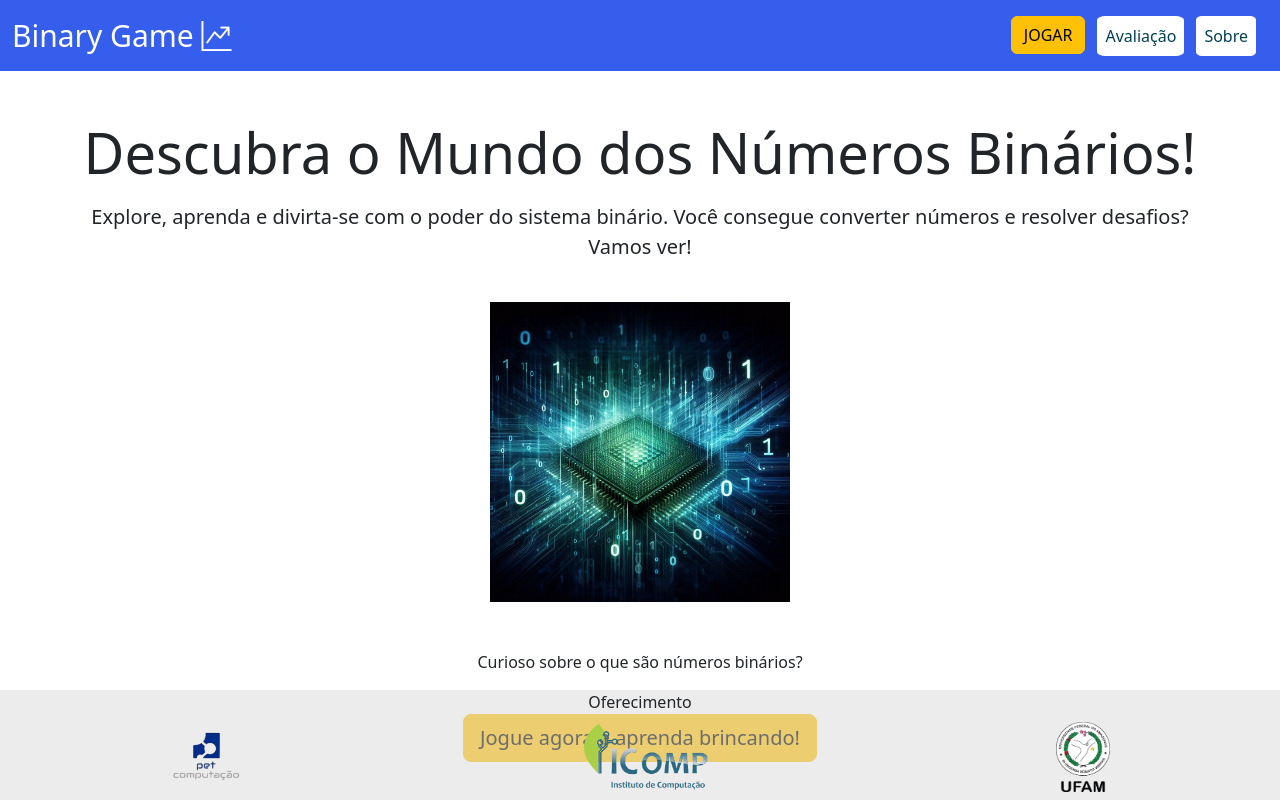
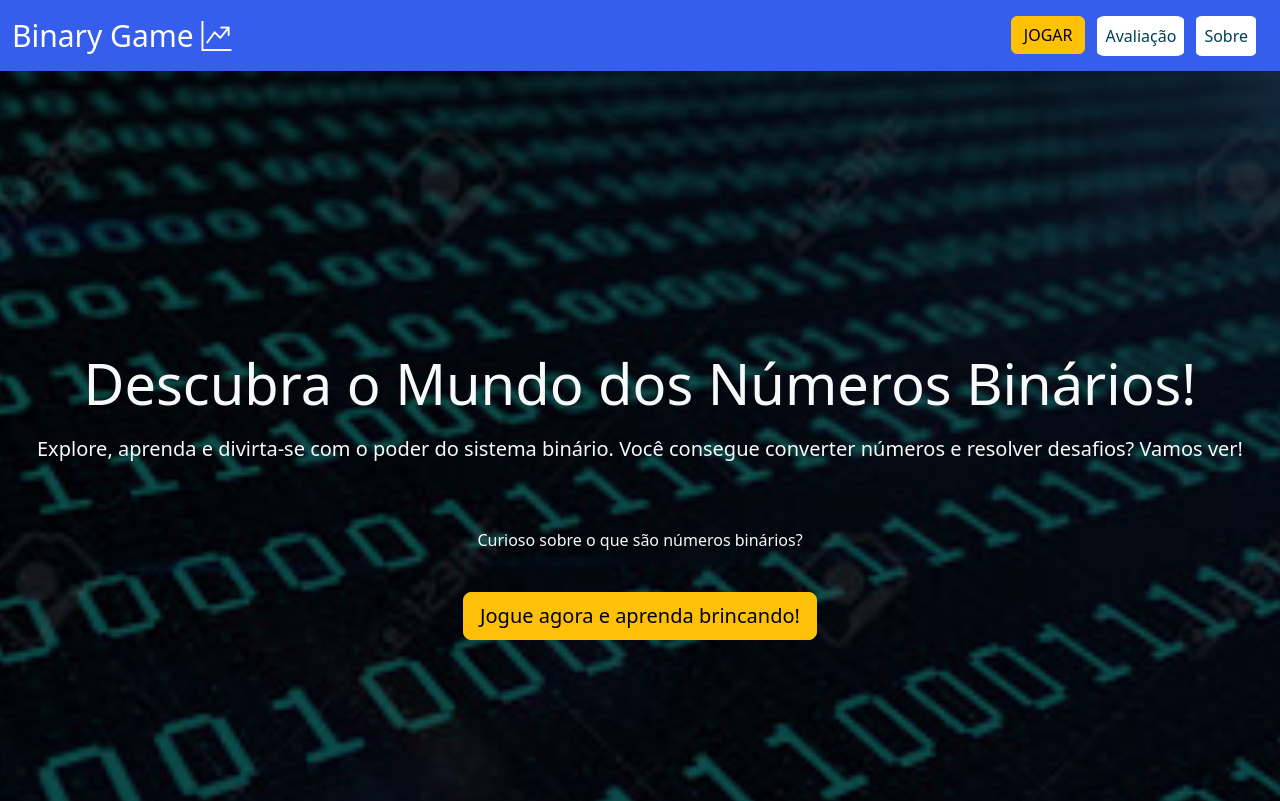
Before and after one commit to rodrigoscorrea/BinaryGame, a React (Create React App) app in the folder frontend/: page / in a window 1280 px wide. Shown: the top 801 px of the page. Built offline with nearby package versions, Linux system fonts and the light colour scheme.

Commit message:
ladingPage com backgroundImage

```diff
--- a/frontend/src/components/Footer.jsx
+++ b/frontend/src/components/Footer.jsx
@@ -5,7 +5,7 @@ function Footer() {
   return (
     <>
       {/* Rodapé fixado ao fundo da página */}
-      <div className="row fixed-bottom" style={{ backgroundColor: "rgba(217,217,217,0.5)" }}>
+      <div className="row " style={{ backgroundColor: "rgba(217,217,217,0.5)" }}>
         <div className="col text-center">
           {/* Alinhamento vertical com flexbox */}
           <p className="mb-2 text-center">Oferecimento</p>
--- a/frontend/src/components/LandingPage/LandingPage.css
+++ b/frontend/src/components/LandingPage/LandingPage.css
@@ -1,22 +1,25 @@
-.landing-container {
-    background-color: rgba(173, 216, 230, 0.3); /* Azul claro com opacidade */
-    background-image: url('../../../public/binary_cpu.jpg');
-    opacity: 0.3;
-
-    border-radius: 15px; /* Bordas arredondadas */
-    padding: 20px; /* Espaçamento interno para melhor visualização */
-    box-shadow: 0 4px 8px rgba(0, 0, 0, 0.1); /* Sombra leve para dar destaque */
+.landing-page-container {
+    position: relative;
+    height: 100vh; /* Ocupa toda a altura da página */
+    background-image: url('../../../public/images.jpeg'); /* Use o caminho correto para sua imagem */
+    background-size: cover;
+    background-position: center;
+    display: flex;
+    align-items: center;
+    justify-content: center;
 }
 
-.landing-container2 {
-    background-image: url('../../../public/binary_cpu.jpg');
-    opacity: 0.3;
-    border-radius: 15px; /* Bordas arredondadas */
-    padding: 20px; /* Espaçamento interno para melhor visualização */
-    box-shadow: 0 4px 8px rgba(0, 0, 0, 0.1); /* Sombra leve para dar destaque */
+.overlay {
+    position: absolute;
+    top: 0;
+    left: 0;
+    right: 0;
+    bottom: 0;
+    background-color: rgba(0, 0, 0, 0.7); /* Cor escura com opacidade */
+    display: flex;
+    flex-direction: column;
+    align-items: center;
+    justify-content: center;
+    text-align: center;
+    padding: 20px;
 }
-
-/* Estilos adicionais para garantir que tudo se encaixe bem */
-.row {
-    margin: 0 auto; /* Alinhamento automático para centralizar no espaço do container */
-}
--- a/frontend/src/components/LandingPage/LandingPage.jsx
+++ b/frontend/src/components/LandingPage/LandingPage.jsx
@@ -1,32 +1,26 @@
 import React from "react";
 import { Link } from "react-router-dom";
+import "./LandingPage.css"; // Certifique-se de criar e importar o CSS
 
 function LandingPage() {
-
     return (
-        <div className="container text-center">
+        <div className="container-fluid landing-page-container">
+            <div className="overlay">
                 {/* Explicação e cabeçalho */}
                 <div className="row">
                     <div className="col mt-5">
-                    <h1 className="display-4">Descubra o Mundo dos Números Binários!</h1>
-                    <p className="lead mt-3">
+                        <h1 className="display-4 text-light">Descubra o Mundo dos Números Binários!</h1>
+                        <p className="lead mt-3 text-light">
                             Explore, aprenda e divirta-se com o poder do sistema binário.
                             Você consegue converter números e resolver desafios? Vamos ver!
                         </p>
                     </div>
                 </div>
 
-            {/* Imagem ou gráfico visual */}
-            <div className="row">
-                <div className="col">
-                    <img src='binary_cpu.jpg' alt="Binário em ação" className="img-fluid mt-4" style={{maxHeight: "300px"}} />
-                </div>
-            </div>
-
                 {/* Link para mais informações */}
                 <div className="row">
                     <div className="col mt-5">
-                    <p>Curioso sobre o que são números binários?</p>
+                        <p className="text-light">Curioso sobre o que são números binários?</p>
                     </div>
                 </div>
 
@@ -38,9 +32,9 @@ function LandingPage() {
                         </Link>
                     </div>
                 </div>
-
             </div>
-    )
+        </div>
+    );
 }
 
 export default LandingPage;
```
Also changed, not shown: frontend/public/images.jpeg (added). Lines whose indentation alone changed are shown as unchanged.
